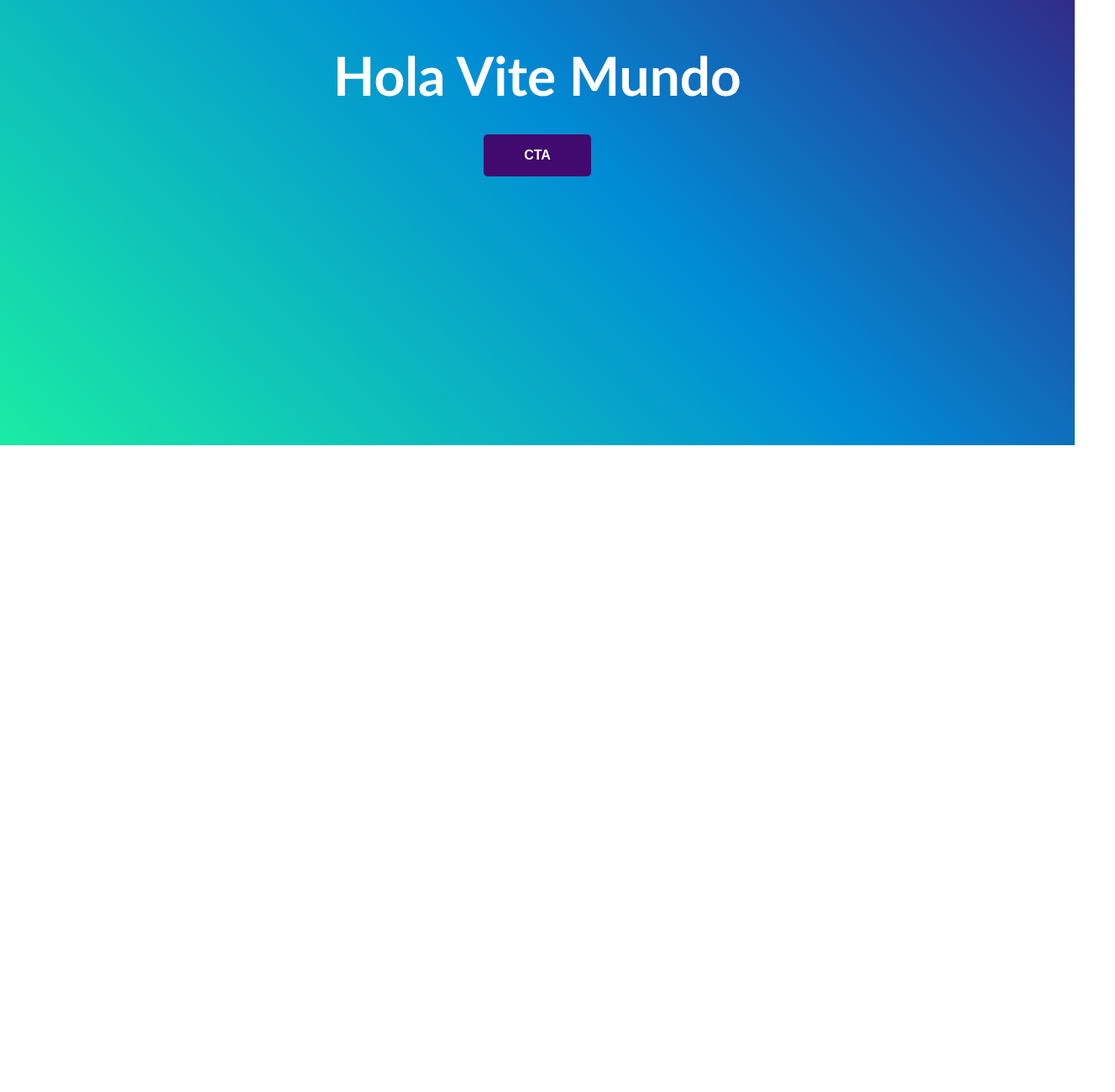
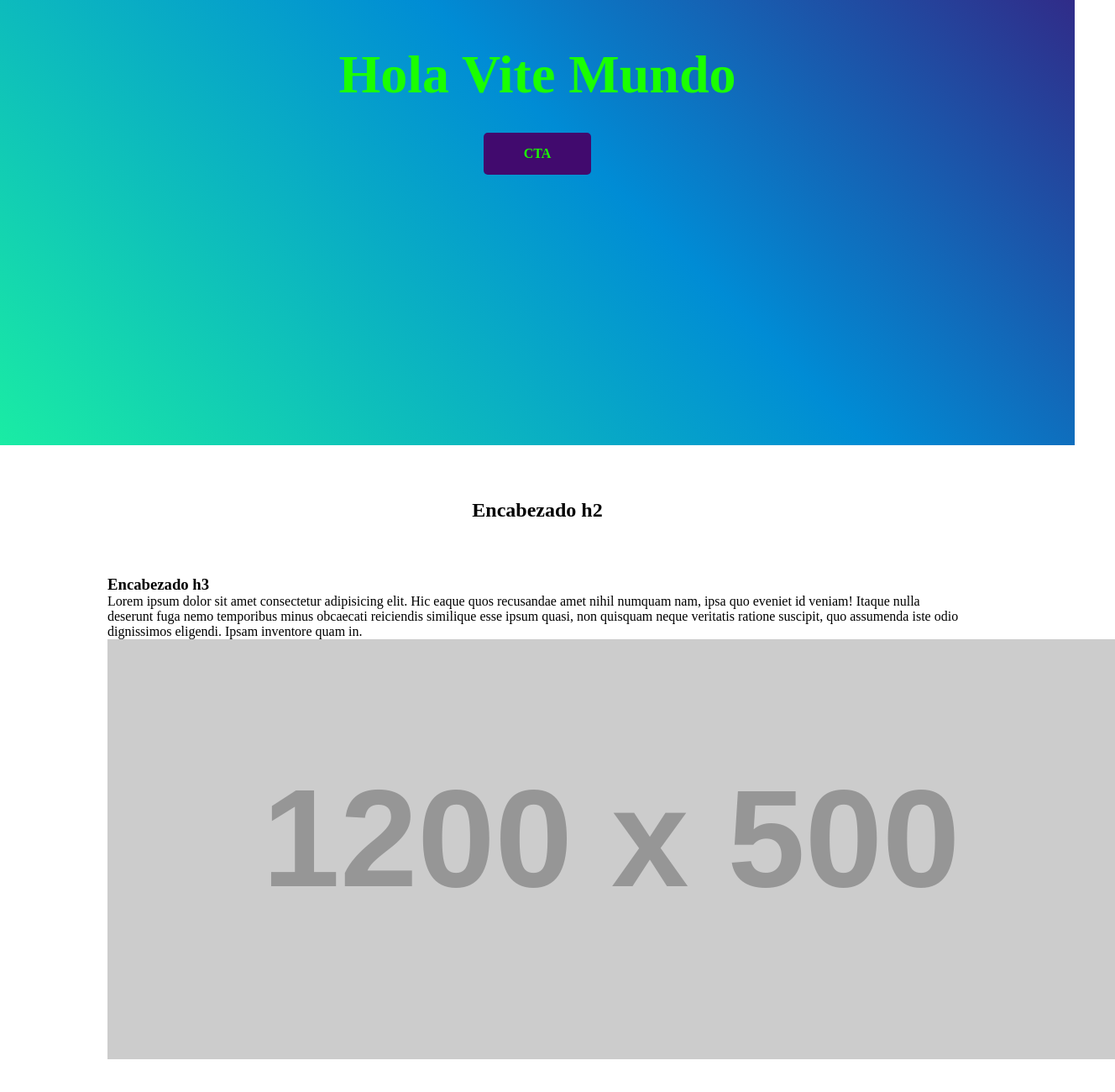
Before and after one commit to Alanys23/EjercicioProfe---Vite0, a website built with Vite: page index.html in a window 1280 px wide. Shown: the part 270-1570 px from the top of the page at 84% size, 1328 px wide, since content can reach past the window. Before the commit the page ends 800 px from the top, so only its background shows below. Built offline with nearby package versions, Linux system fonts and the light colour scheme; placeholder pictures from the web are drawn by us; files whose address does not match are found by name.

Commit message:
cambios de recursos y estructura scss

```diff
--- a/index.html
+++ b/index.html
@@ -14,6 +14,25 @@
       <a href="#" class="boton">CTA</a>
     </header>
 
+    <main>
+      <section>
+        <h2>Encabezado h2</h2>
+
+        <article class="art01">
+          <div>
+            <h3>Encabezado h3</h3>
+            <p>Lorem ipsum dolor sit amet consectetur adipisicing elit. Hic eaque quos recusandae amet nihil numquam nam, ipsa quo eveniet id veniam! Itaque nulla deserunt fuga nemo temporibus minus obcaecati reiciendis similique esse ipsum quasi, non quisquam neque veritatis ratione suscipit, quo assumenda iste odio dignissimos eligendi. Ipsam inventore quam in.</p>
+            <img src="https://dummyimage.com/1200x500" alt="">
+          </div>
+        </article>
+
+      </section>
+    </main>
+
+    <footer>
+
+    </footer>
+
 
 
     <script type="module" src="/src/main.js"></script>
--- /dev/null
+++ b/src/_art01.scss
@@ -0,0 +1,6 @@
+@use 'config' as c;
+
+
+.art01{
+    width: 80%;
+}
--- /dev/null
+++ b/src/_config.scss
@@ -0,0 +1,48 @@
+* {
+  margin: 0;
+  padding: 0;
+  outline: 0;
+  box-sizing: border-box;
+}
+
+// Dar de alta las fuentes en el stack (instalarlas)
+@font-face {
+  font-family: 'Montserrat';
+  src: url('./assets/Montserrat-Regular.ttf');
+}
+
+@font-face {
+  font-family: 'Spartan' ;
+  src: url('./assets/LeagueSpartan-VariableFont_wght.ttf');
+}
+
+// ejemplo de cómo son las variables en css normal(aquí ya no lo usamos)
+:root{
+  --color: black;
+}
+
+// VARIABLES Fuentes y colores (sólo válidas en scss)
+$fuenteText: 'Montserrat';
+$fuenteHeaders: 'Spartan';
+$color00:white;
+$color01: black;
+$color02: #1aeca4;
+$color03: #008cd5;
+$color04: #410a6e;
+
+$tablet: 800px;
+$desktop: 1100px;
+
+
+header, nav, main, footer, section{
+  width: 100%;
+}
+
+section{
+  display: flex;
+  flex-direction: column;
+  align-items: center;
+  justify-content: flex-start;
+  row-gap: 4rem;
+  padding: 4rem 0;
+}
--- a/src/style.scss
+++ b/src/style.scss
@@ -1,33 +1,9 @@
-* {
-  margin: 0;
-  padding: 0;
-  outline: 0;
-  box-sizing: border-box;
-}
-
-// ejemplo de cómo son las variables en css normal(aquí ya no lo usamos)
-:root{
-  --color: black;
-}
-
-
-// VARIABLES Fuentes y colores (sólo válidas en scss)
-$fuenteText:Arial, Helvetica, sans-serif;
-$fuenteHeaders: 'Gill Sans', 'Gill Sans MT', Calibri, 'Trebuchet MS', sans-serif;
-$color00:white;
-$color01: black;
-$color02: #1aeca4;
-$color03: #008cd5;
-$color04: #410a6e;
-
-
-header, nav, main, footer, section{
-  width: 100%;
-}
+@use 'config' as c;
+@use 'art01';
 
 header{
   height: 100dvh;
-  background: linear-gradient(45deg,$color02, $color03, $color04);
+  background: linear-gradient(45deg,c.$color02, c.$color03, c.$color04);
 
   display: flex;
   flex-direction: column;
@@ -39,21 +15,33 @@
 h1{
   font-size: clamp(1rem, 5vw, 6rem);
   font-weight: 900;
-  color: white;
-  font-family:$fuenteHeaders;
+  color: c.$color00;
+  font-family:c.$fuenteHeaders;
+  @media only screen and (min-width:c.$tablet){
+    color: red;
+  }
+  @media only screen and (min-width:c.$desktop){
+    color: rgb(26, 255, 0);
+  }
 }
 
 .boton{
   text-decoration: none;
-  color: white;
-  font-family: $fuenteText;
+  color: c.$color00;
+  font-family: c.$fuenteText;
   font-weight: 900;
-  background-color: #410a6e;
+  background-color: c.$color04;
   padding: 1rem 3rem;
   border-radius: 5px;
   transition: .5s;
+  @media only screen and (min-width:c.$tablet){
+    color: red;
+  }
+  @media only screen and (min-width:c.$desktop){
+    color: rgb(26, 255, 0);
+  }
   &:hover{
-    color: #410a6e;
-    background-color: white;
+    color: c.$color04;
+    background-color: c.$color00;
   }
 }
```
Also changed, not shown: src/LeagueSpartan-VariableFont_wght.ttf (added), src/Montserrat-Regular.ttf (added).
